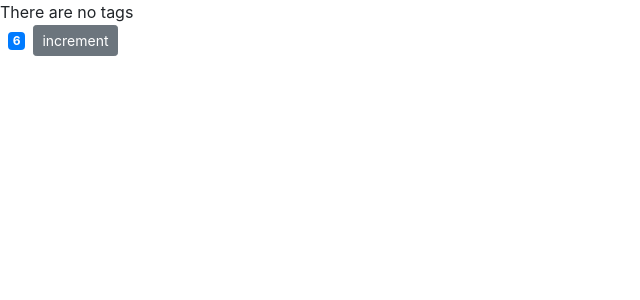
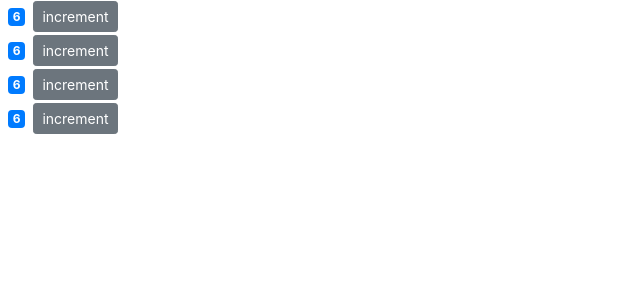
Before and after one commit to jesiolowski-wsb/react2024_podyplomowka, a React (Create React App) app: page / in a window 1280 px wide. Shown: the top 300 px of the page, without its empty margins (0-640 px from the left). Built offline with nearby package versions, Linux system fonts and the light colour scheme.

Commit message:
multiple counters emerging

```diff
--- a/src/App.js
+++ b/src/App.js
@@ -1,8 +1,12 @@
 import "./App.css";
-import Counter from "./components/counter";
+import Counters from "./components/counters";
 
 function App() {
-  return <Counter />;
+  return (
+    <>
+      <Counters />
+    </>
+  );
 }
 
 export default App;
--- a/src/components/counter.jsx
+++ b/src/components/counter.jsx
@@ -2,23 +2,11 @@ import React, { useState } from "react";
 
 const Counter = () => {
   const [count, setCount] = useState(6);
-  const [tagsList, setTagsList] = useState([]);
 
   const formatCount = () => (count === 0 ? <h1>Zero</h1> : count);
 
   let classes = "badge m-2 badge-";
   classes += count === 0 ? "warning" : "primary";
-
-  const renderTags = () =>
-    tagsList.length !== 0 ? (
-      <ul>
-        {tagsList.map((tag) => (
-          <li key={tag}>{tag}</li>
-        ))}
-      </ul>
-    ) : (
-      <div>There are no tags</div>
-    );
 
   const handleIncrement = (incrementBy) => {
     setCount(count + incrementBy);
@@ -27,8 +15,7 @@ const Counter = () => {
   };
 
   return (
-    <>
-      {renderTags()}
+    <div>
       <span className={classes}>{formatCount()}</span>
       <button
         onClick={() => handleIncrement(10)}
@@ -36,7 +23,7 @@ const Counter = () => {
       >
         increment
       </button>
-    </>
+    </div>
   );
 };
 
--- /dev/null
+++ b/src/components/counters.jsx
@@ -0,0 +1,21 @@
+import React, { useState } from "react";
+import Counter from "./counter";
+
+const Counters = () => {
+  const [counters, setCounters] = useState([
+    { id: 1, value: 0 },
+    { id: 1, value: 0 },
+    { id: 1, value: 0 },
+    { id: 1, value: 0 },
+  ]);
+
+  return (
+    <div>
+      {counters.map((counter) => (
+        <Counter />
+      ))}
+    </div>
+  );
+};
+
+export default Counters;
```
